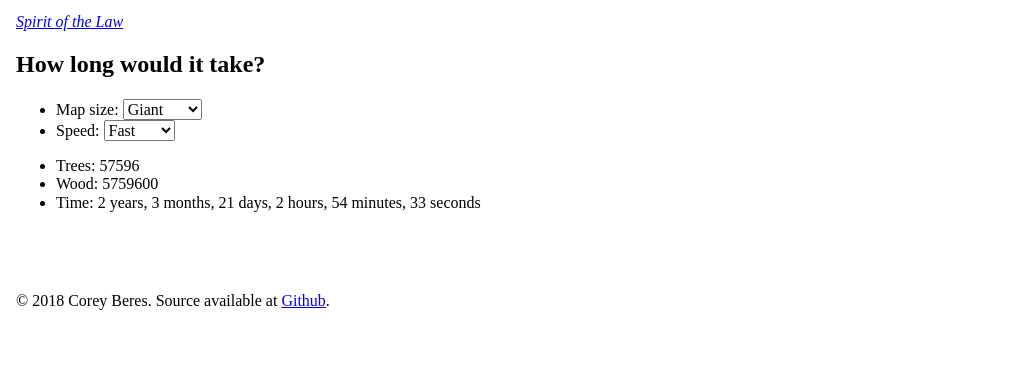
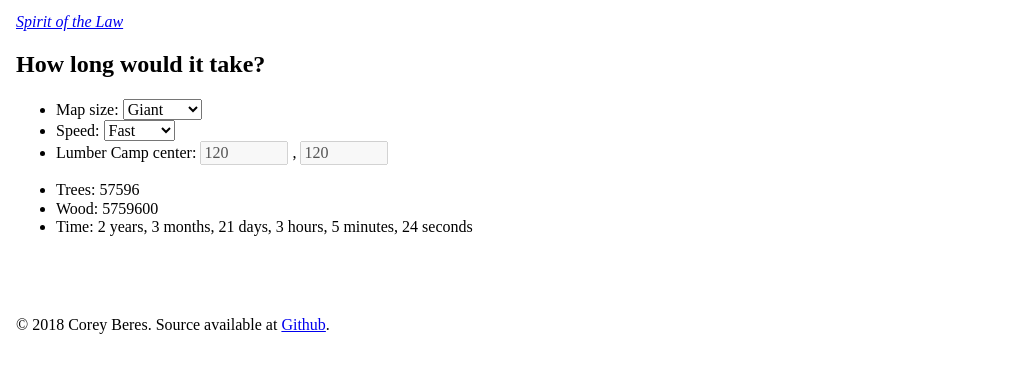
Before and after one commit to cberes/aoe2-lumberjacks, a plain HTML site: page index.html in a window 1280 px wide. Shown: the part 117-490 px from the top of the page, without its empty margins (0-1027 px from the left). Drawn offline with nearby package versions, Linux system fonts and the light colour scheme.

Commit message:
fix lumber camp size

```diff
--- a/css/style.css
+++ b/css/style.css
@@ -10,3 +10,6 @@ footer {
   margin: 5em auto 0;
   padding: 0;
 }
+input.small {
+  width: 5em;
+}
--- a/index.html
+++ b/index.html
@@ -29,6 +29,12 @@
       <ul>
         <li><label for="size">Map size:</label> <select id="size"></select></li>
         <li><label for="speed">Speed:</label> <select id="speed"></select></li>
+        <li>
+          <label for="lumber_camp_x">Lumber Camp center:</label>
+          <input id="lumber_camp_x" class="small" type="number" disabled>
+          <label for="lumber_camp_y">,</label>
+          <input id="lumber_camp_y" class="small" type="number" disabled>
+        </li>
       </ul>
       <ul>
         <li>Trees: <span id="trees"></span></li>
--- a/js/lumberjack.js
+++ b/js/lumberjack.js
@@ -35,9 +35,12 @@ fast speed = divide time by 2
     };
 
     function LumberCamp(width, height, x0, y0) {
+        var halfWidth = parseInt(width / 2);
+        var halfHeight = parseInt(height / 2);
+
         this.isOnTile = function (x, y) {
-            return x >= x0 - (width / 2) && x <= x0 + (width / 2) &&
-                    y >= y0 - (height / 2) && y <= y0 + (height / 2);
+            return x >= x0 - halfWidth && x < x0 + halfWidth &&
+                    y >= y0 - halfHeight && y < y0 + halfHeight;
         };
 
         this.tiles = function () {
@@ -109,23 +112,17 @@ fast speed = divide time by 2
             return totalTime;
         }
 
-        function getLumberCamp(size) {
-            // TODO allow lumber camp position to be changed
-            return new LumberCamp(2, 2, size.x / 2, size.y / 2);
-        }
-
-        this.timeToClearMap = function (size, speed) {
-            let lumberCamp = getLumberCamp(size);
+        this.timeToClearMap = function (size, lumberCamp, speed) {
             let totalTime = calculateTimeToClearMap(size, lumberCamp);
             return totalTime / speed.multiplier;
         };
 
-        this.trees = function (size) {
-            return size.x * size.y - getLumberCamp(size).tiles();
+        this.trees = function (size, lumberCamp) {
+            return size.x * size.y - lumberCamp.tiles();
         };
 
-        this.wood = function (size) {
-            return this.trees(size) * WOOD_PER_TREE;
+        this.wood = function (size, lumberCamp) {
+            return this.trees(size, lumberCamp) * WOOD_PER_TREE;
         };
     }
 
@@ -177,7 +174,9 @@ fast speed = divide time by 2
             treesElement = d.getElementById('trees'),
             woodElement = d.getElementById('wood'),
             sizeElement = d.getElementById('size'),
-            speedElement = d.getElementById('speed');
+            speedElement = d.getElementById('speed'),
+            lumberCampXElement = d.getElementById('lumber_camp_x'),
+            lumberCampYElement = d.getElementById('lumber_camp_y');
 
         function fillSelect(select, options, defaultValue) {
             for (let i = 0; i < options.length; ++i) {
@@ -192,9 +191,12 @@ fast speed = divide time by 2
         this.run = function () {
             let size = MapSize.values()[parseInt(sizeElement.value)];
             let speed = GameSpeed.values()[parseInt(speedElement.value)];
-            let totalTime = calculator.timeToClearMap(size, speed);
-            let trees = calculator.trees(size);
-            let wood = calculator.wood(size);
+            let lumberCamp = new LumberCamp(2, 2, size.x / 2, size.y / 2);
+            let totalTime = calculator.timeToClearMap(size, lumberCamp, speed);
+            let trees = calculator.trees(size, lumberCamp);
+            let wood = calculator.wood(size, lumberCamp);
+            lumberCampXElement.value = lumberCamp.x();
+            lumberCampYElement.value = lumberCamp.y();
             timeElement.innerText = timeFormat.format(totalTime);
             treesElement.innerText = trees;
             woodElement.innerText = wood;
```
